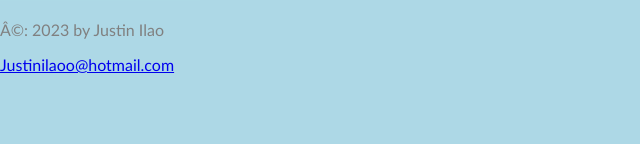
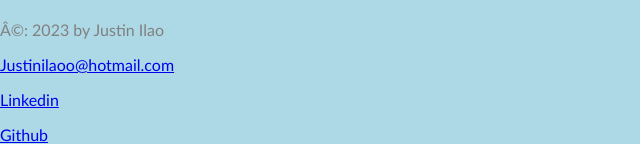
Before and after one commit to drdeadkin/express-server, a Node server app: page / in a window 1280 px wide. Shown: the part 2364-2508 px from the top of the page, without its empty margins (0-640 px from the left). Before the commit the page ends 2437 px from the top, so only its background shows below. Run offline with Node 20, Linux system fonts and the light colour scheme.

Commit message:
Update footer.ejs

```diff
--- a/partials/footer.ejs
+++ b/partials/footer.ejs
@@ -2,4 +2,6 @@
 	<img src="justinilao.jpg" class="logo" />
 	<p>Â©: 2023 by Justin Ilao</p>
 	<p><a href="mailto:Justinilaoo@hotmail.com">Justinilaoo@hotmail.com</a></p>
+        <p><a href="https://www.linkedin.com/in/justin-ilao-b82392299/">Linkedin</a></p>
+        <p><a href="https://github.com/drdeadkin/">Github</a></p>
 </footer>
```
